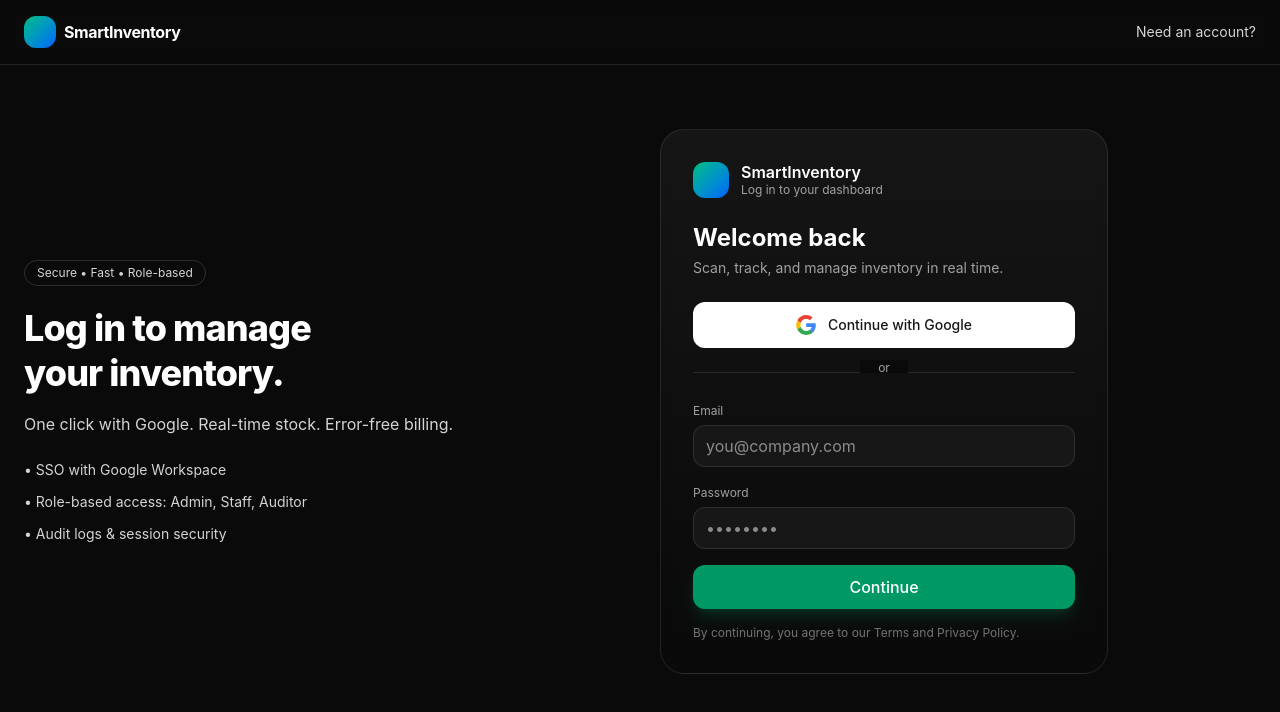
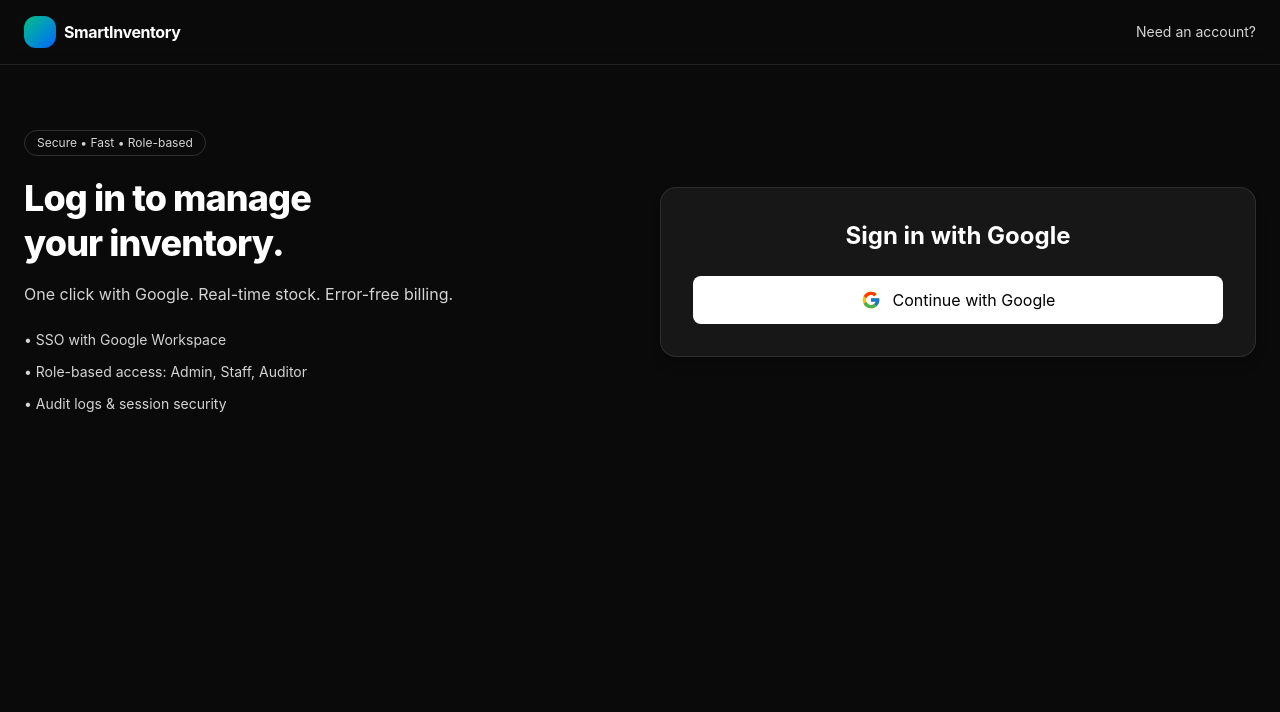
Before and after one commit to KrutikNaina/Smart-Inventory, a React (Vite) app: page /login in a window 1280 px wide. Shown: the top 712 px of the page. Built offline with nearby package versions, Linux system fonts and the light colour scheme.

Commit message:
Now Some change push

```diff
--- a/src/components/Login.jsx
+++ b/src/components/Login.jsx
@@ -1,10 +1,61 @@
-import React from "react";
-import LoginCard from "../components/auth/LoginCard";
+import { useEffect, useState } from "react";
+import { useNavigate } from "react-router-dom";
+import { FcGoogle } from "react-icons/fc";
 
-export default function Login() {
+
+const Login = () => {
+  const [warning, setWarning] = useState("");
+  const [user, setUser] = useState(null);
+  const navigate = useNavigate();
+
+  useEffect(() => {
+    const listener = (event) => {
+      const allowedOrigins = ["http://localhost:5000", "http://localhost:5173"];
+      if (!allowedOrigins.includes(event.origin)) return;
+
+      if (event.data?.type === "oauth-success") {
+        const token = event.data.token;
+
+        if (token) {
+          localStorage.setItem("token", token);
+
+          // decode token payload
+          const payload = JSON.parse(atob(token.split(".")[1]));
+          setUser(payload);
+
+          navigate("/dashboard"); // redirect after login
+        } else {
+          setWarning("Token missing in OAuth response.");
+        }
+      }
+
+      window.removeEventListener("message", listener);
+    };
+
+    window.addEventListener("message", listener);
+    return () => window.removeEventListener("message", listener);
+  }, [navigate]);
+
+  const openPopup = (url) => {
+    const width = 500;
+    const height = 600;
+    const left = window.screenX + (window.outerWidth - width) / 2;
+    const top = window.screenY + (window.outerHeight - height) / 2;
+
+    window.open(
+      url,
+      "GoogleAuth",
+      `width=${width},height=${height},left=${left},top=${top}`
+    );
+  };
+
+  const handleGoogleLogin = () => {
+    openPopup("http://localhost:5000/auth/google");
+  };
+
   return (
     <main className="min-h-screen bg-neutral-950 text-white">
-      {/* sticky header like your site */}
+      {/* sticky header */}
       <header className="sticky top-0 z-40 backdrop-blur border-b border-white/10 bg-neutral-950/60">
         <nav className="max-w-7xl mx-auto px-6 py-4 flex items-center justify-between">
           <div className="flex items-center gap-2">
@@ -17,10 +68,10 @@ export default function Login() {
         </nav>
       </header>
 
-      {/* center area */}
+      {/* center section */}
       <section className="max-w-7xl mx-auto px-6 py-16 flex items-center justify-center">
         <div className="w-full grid lg:grid-cols-2 gap-10 items-center">
-          {/* left: pitch */}
+          {/* left side info */}
           <div className="hidden lg:block">
             <div className="inline-flex items-center gap-2 px-3 py-1 rounded-full border border-white/15 text-xs text-neutral-300">
               Secure • Fast • Role-based
@@ -39,10 +90,36 @@ export default function Login() {
             </ul>
           </div>
 
-          {/* right: card */}
-          <LoginCard onGoogle={() => Promise.resolve()} />
+          {/* right side card */}
+          <div className="p-8 bg-neutral-900 border border-white/10 rounded-2xl shadow-lg">
+            <h2 className="text-2xl font-bold text-center mb-6">
+              Sign in with Google
+            </h2>
+
+            <button
+              onClick={handleGoogleLogin}
+              className="w-full flex items-center justify-center gap-3 bg-white text-black py-3 px-4 rounded-lg hover:bg-gray-100 transition"
+            >
+              <FcGoogle size={20} />
+              <span>Continue with Google</span>
+            </button>
+
+            {user && (
+              <div className="mt-4 text-sm text-green-400 text-center">
+                ✅ Welcome, {user.name} ({user.email})
+              </div>
+            )}
+
+            {warning && (
+              <div className="mt-4 text-sm text-yellow-400 text-center">
+                ⚠️ {warning}
+              </div>
+            )}
+          </div>
         </div>
       </section>
     </main>
   );
-}
+};
+
+export default Login;
--- a/src/components/auth/LoginCard.jsx
+++ b/src/components/auth/LoginCard.jsx
@@ -1,77 +1,31 @@
-import React, { useState } from "react";
-import { motion } from "framer-motion";
-import GoogleLoginButton from "./GoogleLoginButton";
-import AuthDivider from "./AuthDivider";
+import { GoogleLogin } from "@react-oauth/google";
+import axios from "axios";
 
-export default function LoginCard({ onGoogle = () => {} }) {
-  const [loading, setLoading] = useState(false);
+export default function LoginCard() {
+  const handleGoogleLogin = async (credentialResponse) => {
+    try {
+      // send Google token to backend
+      const res = await axios.post("http://localhost:5000/api/auth/google", {
+        token: credentialResponse.credential,
+      });
 
-  const handleGoogle = async () => {
-    setLoading(true);
-    try {
-      // design-only: plug your OAuth here (eg. firebase, next-auth, passport)
-      await onGoogle();
-    } finally {
-      setLoading(false);
+      // save JWT from backend
+      localStorage.setItem("token", res.data.token);
+
+      // redirect
+      window.location.href = "/dashboard";
+    } catch (err) {
+      console.error("Google login failed:", err);
     }
   };
 
   return (
-    <motion.div
-      initial={{ y: 8, opacity: 0 }}
-      animate={{ y: 0, opacity: 1 }}
-      className="w-full max-w-md rounded-3xl border border-white/10
-        bg-gradient-to-b from-white/5 to-transparent backdrop-blur
-        p-6 sm:p-8 text-white"
-    >
-      <div className="flex items-center gap-3">
-        <div className="h-9 w-9 rounded-xl bg-gradient-to-br from-emerald-500 to-blue-600" />
-        <div>
-          <h2 className="font-semibold leading-tight">SmartInventory</h2>
-          <p className="text-xs text-neutral-400">Log in to your dashboard</p>
-        </div>
-      </div>
-
-      <h1 className="mt-6 text-2xl font-bold">Welcome back</h1>
-      <p className="mt-1 text-sm text-neutral-400">
-        Scan, track, and manage inventory in real time.
-      </p>
-
-      <div className="mt-6">
-        <GoogleLoginButton onClick={handleGoogle} loading={loading} />
-      </div>
-
-      <AuthDivider text="or" />
-
-      {/* optional email fields (design only) */}
-      <form className="space-y-3">
-        <label className="block">
-          <span className="text-xs text-neutral-400">Email</span>
-          <input
-            type="email"
-            className="mt-1 w-full px-3 py-2 rounded-xl bg-neutral-900 border border-white/10 outline-none focus:border-emerald-500"
-            placeholder="you@company.com"
-          />
-        </label>
-        <label className="block">
-          <span className="text-xs text-neutral-400">Password</span>
-          <input
-            type="password"
-            className="mt-1 w-full px-3 py-2 rounded-xl bg-neutral-900 border border-white/10 outline-none focus:border-emerald-500"
-            placeholder="••••••••"
-          />
-        </label>
-        <button
-          type="button"
-          className="w-full mt-1 px-4 py-2.5 rounded-xl bg-emerald-600 hover:bg-emerald-700 text-white font-medium shadow-lg shadow-emerald-600/20"
-        >
-          Continue
-        </button>
-      </form>
-
-      <p className="mt-4 text-xs text-neutral-500">
-        By continuing, you agree to our Terms and Privacy Policy.
-      </p>
-    </motion.div>
+    <div className="bg-neutral-900 p-8 rounded-xl shadow-lg">
+      <h2 className="text-xl font-bold mb-6">Login</h2>
+      <GoogleLogin
+        onSuccess={handleGoogleLogin}
+        onError={() => console.log("Google login error")}
+      />
+    </div>
   );
 }
```
Also changed, not shown: package.json (+6 -1 lines), 1 other file (tests, documents, lock files or other folders).
